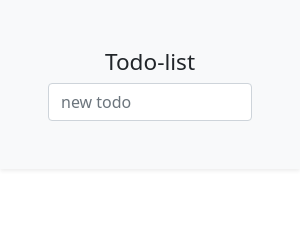
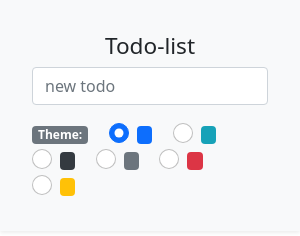
Before and after one commit to mickela/handy_tools, an Electron app: page pages/todo.html in a window 300 px wide. Drawn offline with Linux system fonts and the light colour scheme; no server answers.

Commit message:
Created todo-theme

```diff
--- a/pages/todo.html
+++ b/pages/todo.html
@@ -8,15 +8,65 @@
     <link rel="stylesheet" href="../assets/css/style.css" />
 </head>
 <body class="">
-    <header class="bg-light mb-5 shadow-sm" style="position: fixed; display: block; z-index: 999; width: 100%; top: 0; padding: 3rem;">
+    <style>
+        .color{color: transparent;}
+    </style>
+    <header class="bg-light mb-5 shadow-sm" style="position: fixed; display: block; z-index: 999; width: 100%; top: 0; padding: 2rem;">
         <h3 class="text-center text-monospace">Todo-list</h3>
         <form id="form">
             <input type="text" id="input" placeholder="new todo" class="form-control" />
+            <div class="mt-3 form-group">
+                <span class="badge bg-secondary">Theme:</span>  &nbsp;&nbsp;&nbsp;
+
+                <div class="form-check form-check-inline">
+                    <input class="form-check-input" type="radio" name="theme" id="primary" value="primary" checked/>
+                    <label class="form-check-label" for="primary">
+                        <span class="badge bg-primary color">.</span>
+                    </label>
+                </div>
+
+                <div class="form-check form-check-inline">
+                    <input class="form-check-input" type="radio" name="theme" id="info" value="info"/>
+                    <label class="form-check-label" for="info">
+                        <span class="badge bg-info color">.</span>
+                    </label>
+                </div>
+
+                <div class="form-check form-check-inline">
+                    <input class="form-check-input" type="radio" name="theme" id="dark" value="dark"/>
+                    <label class="form-check-label" for="dark">
+                        <span class="badge bg-dark color">.</span>
+                    </label>
+                </div>
+
+                <div class="form-check form-check-inline">
+                    <input class="form-check-input" type="radio" name="theme" id="secondary" value="secondary"/>
+                    <label class="form-check-label" for="secondary">
+                        <span class="badge bg-secondary color">.</span>
+                    </label>
+                </div>
+
+
+                <div class="form-check form-check-inline">
+                    <input class="form-check-input" type="radio" name="theme" id="danger" value="danger"/>
+                    <label class="form-check-label" for="danger">
+                        <span class="badge bg-danger color">.</span>
+                    </label>
+                </div>
+
+                <div class="form-check form-check-inline">
+                    <input class="form-check-input" type="radio" name="theme" id="warning" value="warning"/>
+                    <label class="form-check-label" for="warning">
+                        <span class="badge bg-warning color">.</span>
+                    </label>
+                </div>
+
+            </div>
         </form>
     </header>
 
     <div class="container my-5">
-        <div class="my-5 border-2" id="to-do-list" style="padding-top: 8.5rem;"></div>
+        <div class="my-5 border-2" id="to-do-list" style="padding-top: 9.5rem;"></div>
     </div>
 
     <script>
@@ -31,6 +81,9 @@
         });
 
         const form = $("#form");
+        let theme = 'primary';
+
+        $A("input[type='radio']").forEach(ipt => ipt.addEventListener('click', ()=> theme = ipt.value));
 
         function renderTodos(){
             const todos = mainProcess.fetchTodos();
@@ -39,7 +92,7 @@
             todos.forEach(todo =>{
 
                 const el = document.createElement('div');
-                el.className = "alert alert-warning alert-dismissible fade show";
+                el.className = `alert alert-${todo.theme ? todo.theme : 'primary' } alert-dismissible fade show`;
                 el.setAttribute('role', 'alert');
                 el.innerHTML = `
                     ${todo.todo}
@@ -50,6 +103,12 @@
 
                 $("#to-do-list").appendChild(el);
             })
+
+            if(todos.length < 1){
+                const el = document.createElement('h1');
+                el.innerText = "Create new todo";
+                $("#to-do-list").appendChild(el);
+            }
 
             $A(".close").forEach(btn =>{
                 btn.addEventListener('click', (e)=>{
@@ -70,7 +129,7 @@
             const input = $("#input");
 
             if(input.value.length > 0){
-                const todoData = {id: 0, todo: input.value};
+                const todoData = {id: 0, todo: input.value, theme: theme};
 
                 mainProcess.newTodo(todoData);
                 renderTodos();
```
